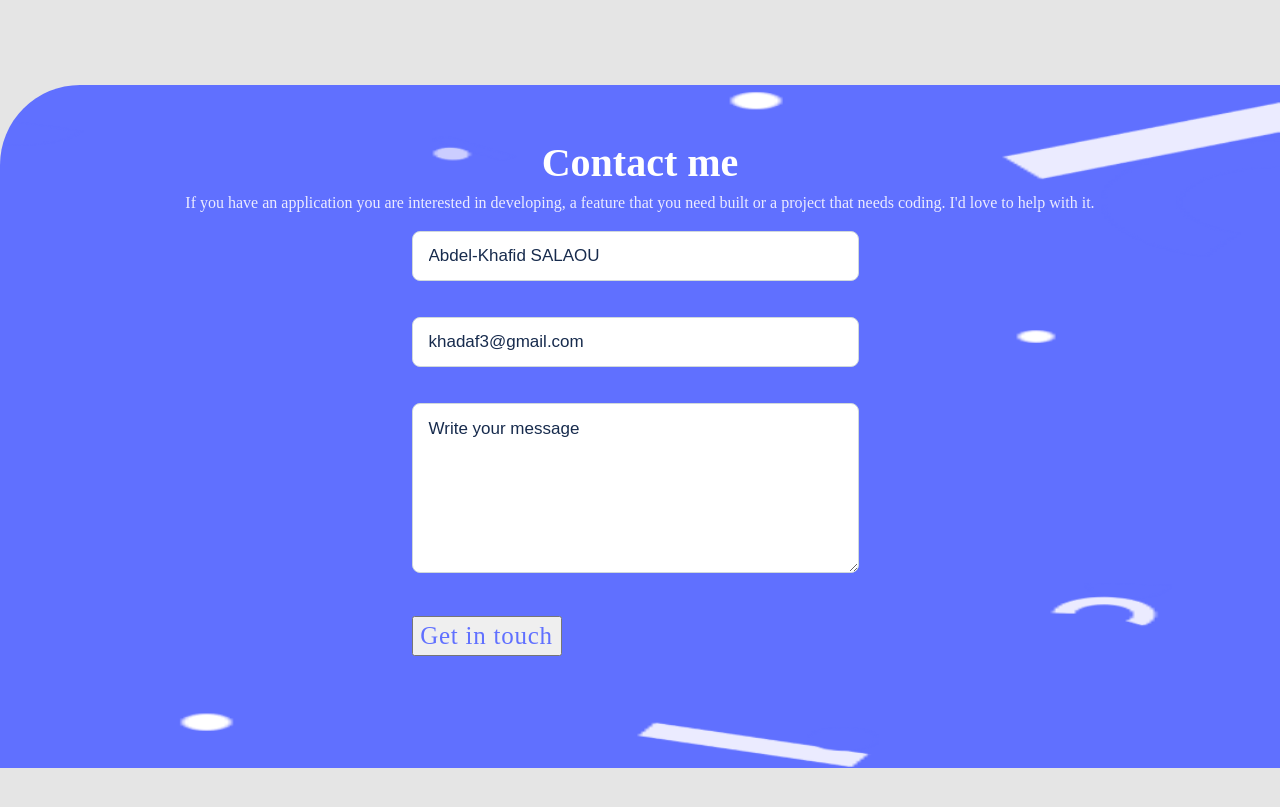
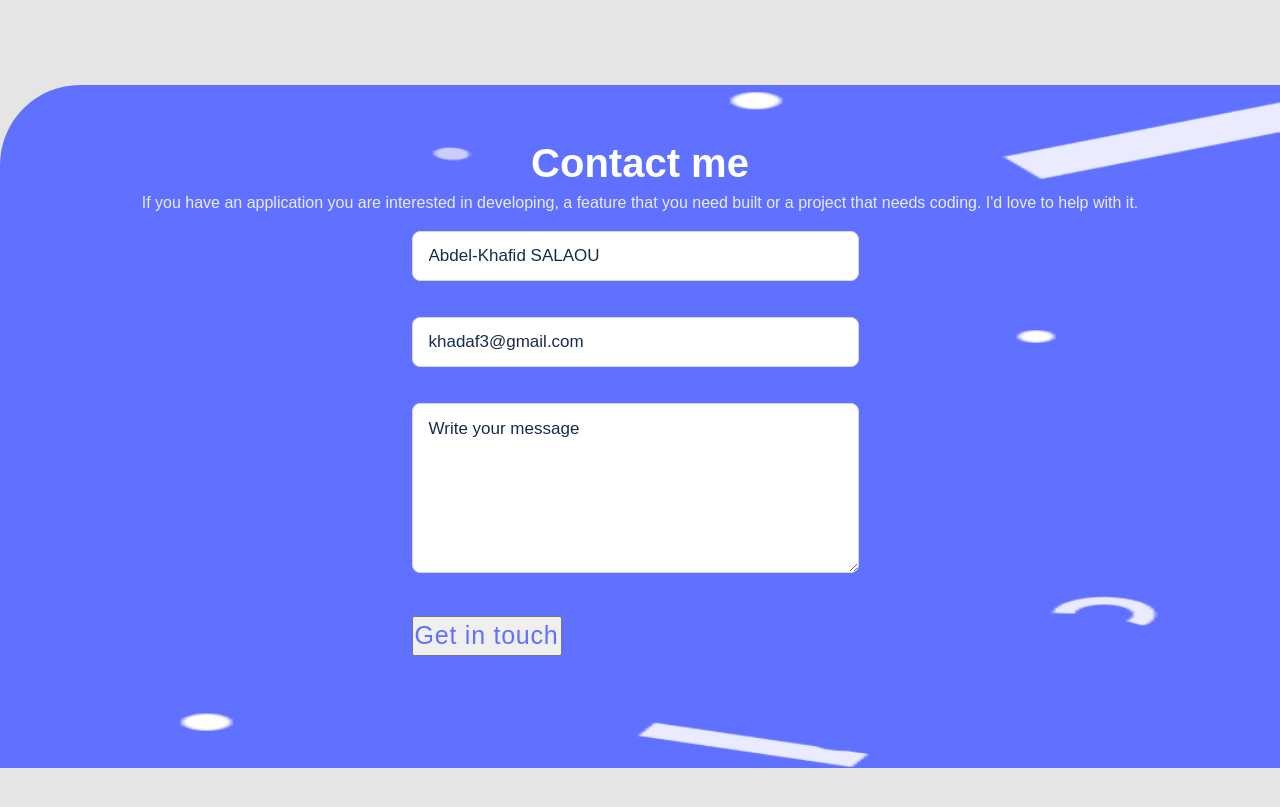
Before and after one commit to adeola003/Microverse_portfolio, a website: page index.html in a window 1280 px wide. Shown: the part 4400-5207 px from the top of the page. Drawn offline with Linux system fonts and the light colour scheme.

Commit message:
fixed the stylint errors in the css file in adding sans-serif as font

```diff
--- a/style.css
+++ b/style.css
@@ -224,6 +224,7 @@ ul {
   gap: 8px;
   margin: 12px 0;
   justify-content: flex-start;
+
   /* display: flex; */
 }
 
@@ -335,6 +336,7 @@ span {
 .project-tag {
   color: #6070ff;
 }
+
 /* contact me section */
 
 .contact-me {
@@ -380,39 +382,41 @@ textarea {
   color: #172b4d;
   padding: 15px 38px 15px 16px;
   margin-bottom: 20px;
+}
 
-}
 .intro {
   width: 100%;
   height: 56px;
-font-family: 'Poppins';
+  font-family: “Poppins”, sans-serif;
   font-style: normal;
   font-weight: 700;
   font-size: 40px;
   line-height: 52px;
   display: flex;
-color: #FFFFFF;
+  color: #fff;
   align-items: center;
   justify-content: center;
 }
 
 .intro-contact {
-  font-family: 'Poppins';
+  font-family: “Poppins”, sans-serif;
   font-style: normal;
   text-align: center;
-  color: #EBEBFF;
+  color: #ebebff;
   justify-content: center;
 }
+
 #Contact {
   display: flex;
   align-content: center;
   align-items: center;
   flex-wrap: wrap;
 }
+
 #button {
   width: 150px;
   height: 40px;
-font-family: 'Poppins';
+  font-family: “Poppins”, sans-serif;
   font-style: normal;
   font-weight: 500;
   font-size: 25px;
@@ -421,7 +425,7 @@ display: flex;
   align-items: center;
   text-align: center;
   letter-spacing: 0.03em;
-color: #6070FF;
+  color: #6070ff;
   flex: none;
   order: 0;
   flex-grow: 0;
@@ -429,9 +433,10 @@ transition-duration: 0.4s;
 }
 
 #button:hover {
-  background-color: #6070FF;
+  background-color: #6070ff;
   color: white;
 }
+
 /* Navbar_styling */
 .navnav-bar {
   min-height: 70px;
```
Lines whose indentation alone changed are shown as unchanged.
